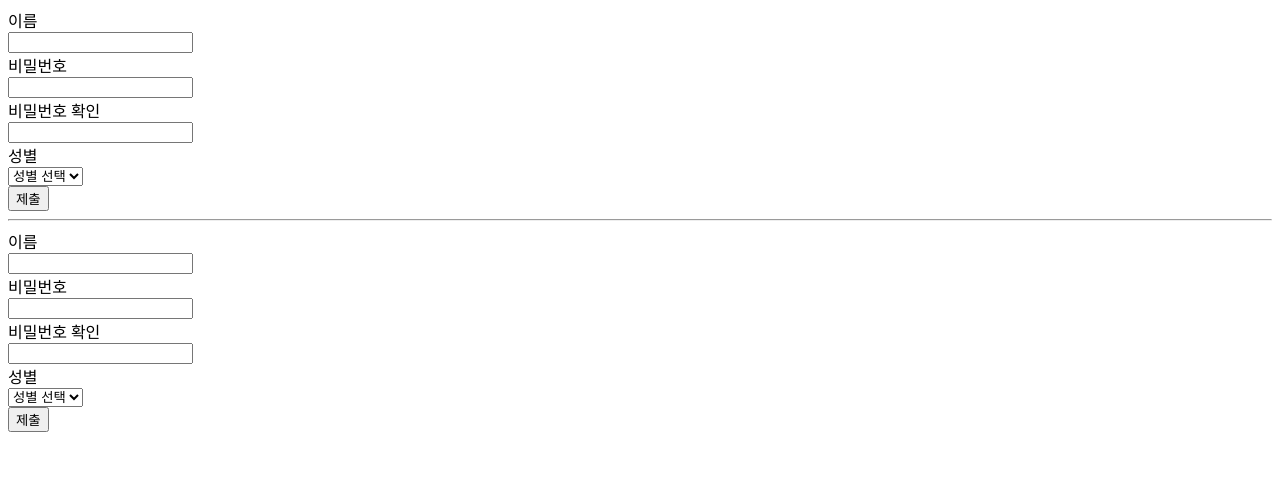
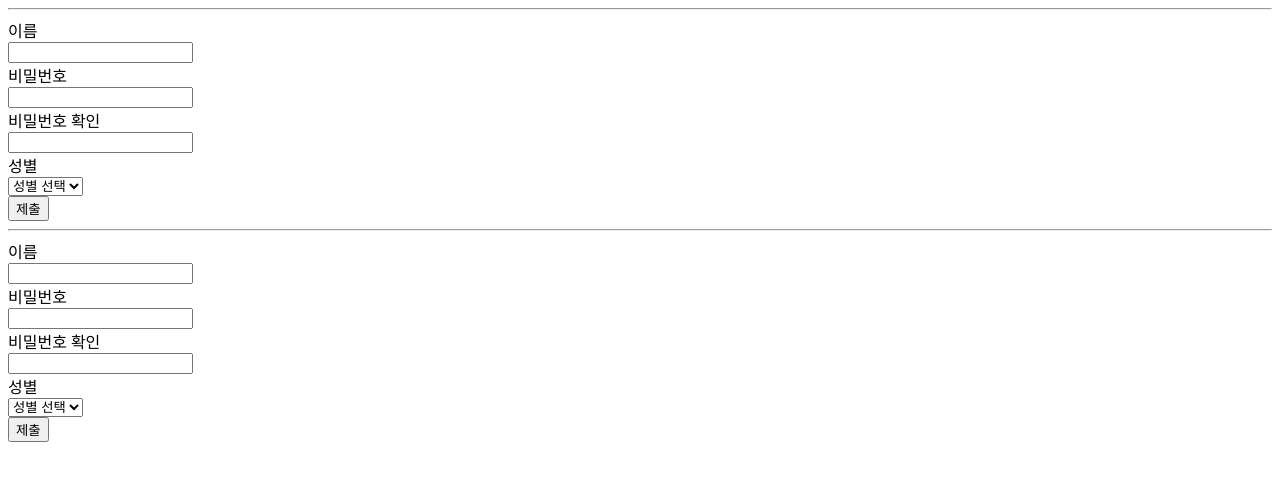
Before and after one commit to kim-elijah-sol/react-validation, a React (Create React App) app: page / in a window 1280 px wide. Shown: the top 480 px of the page. Built offline with nearby package versions, Linux system fonts and the light colour scheme.

Commit message:
env: yup 설치

```diff
--- a/package.json
+++ b/package.json
@@ -7,11 +7,13 @@
     "@types/node": "^16.7.13",
     "@types/react": "^18.0.0",
     "@types/react-dom": "^18.0.0",
+    "@types/yup": "^0.32.0",
     "react": "^18.2.0",
     "react-dom": "^18.2.0",
     "react-hook-form": "^7.50.0",
     "react-scripts": "5.0.1",
     "typescript": "^4.4.2",
+    "yup": "^1.3.3",
     "zod": "^3.22.4"
   },
   "scripts": {
--- a/src/App.tsx
+++ b/src/App.tsx
@@ -1,6 +1,7 @@
 import { PropsWithChildren, useRef } from 'react'
 import { useForm } from 'react-hook-form'
 import ReactHookFormWithZod from './ReactHookFormWithZod'
+import ReactHookFormWithYup from './ReactHookFormWithYup'
 
 type Gender = 'male' | 'female' | 'other'
 
@@ -41,6 +42,10 @@ function App() {
 
   return (
     <main>
+      <ReactHookFormWithYup />
+
+      <hr />
+
       <ReactHookFormWithZod />
 
       <hr />
--- /dev/null
+++ b/src/ReactHookFormWithYup.tsx
@@ -0,0 +1,5 @@
+function ReactHookFormWithYup() {
+  return <></>
+}
+
+export default ReactHookFormWithYup
```
Also changed, not shown: 1 other file (tests, documents, lock files or other folders).
